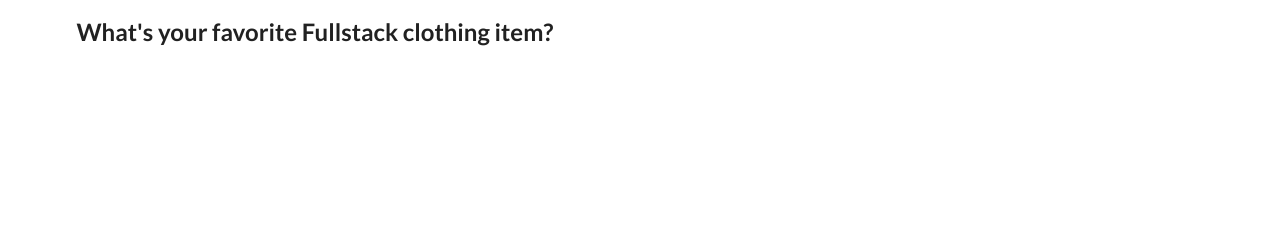
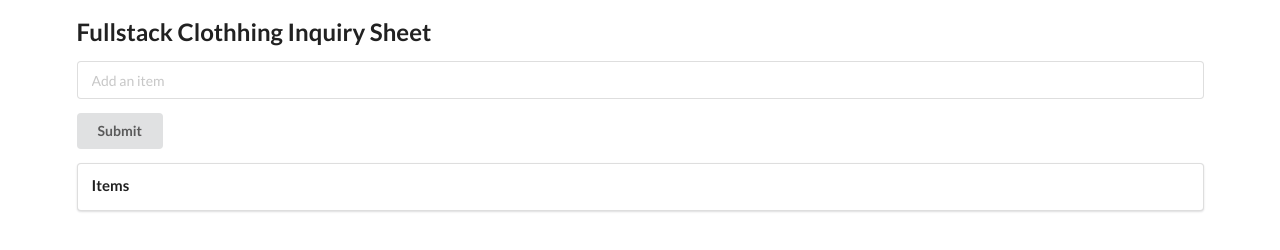
Before and after one commit to MikeEshun/Form_Handling_VueJS, a plain HTML site: page app/index.html in a window 1280 px wide. Drawn offline with nearby package versions, Linux system fonts and the light colour scheme.

Commit message:
remove unused component. flatten client view

```diff
--- a/app/index.html
+++ b/app/index.html
@@ -14,9 +14,9 @@
 <body>
   <div id="app" class="ui container">
     <h2 class="ui header">
-      What's your favorite Fullstack clothing item?
+      Fullstack Clothhing Inquiry Sheet
     </h2>
-    <button-row></button-row>
+    <Input-Component></Input-Component>
   </div>
 
   <script src="https://unpkg.com/vue"></script>
```
